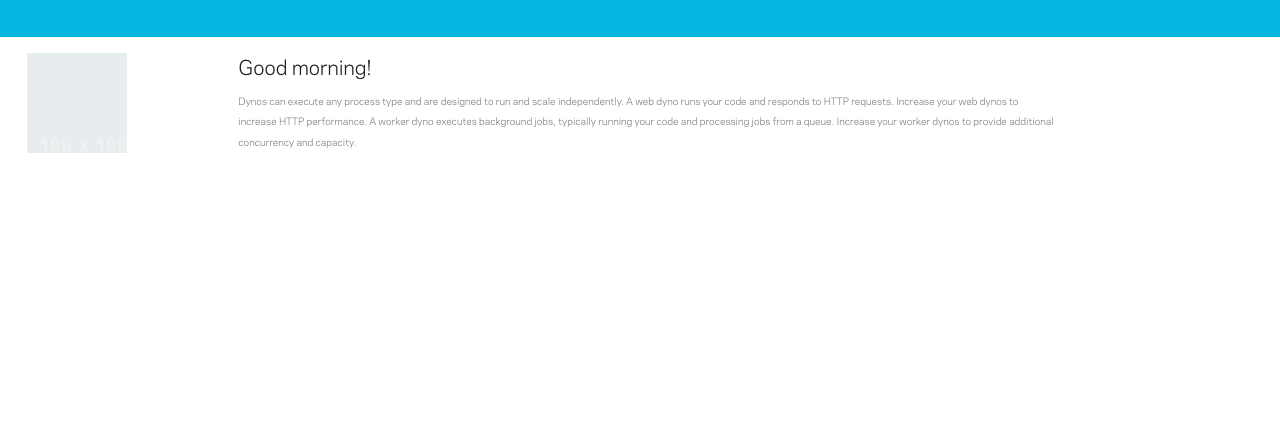
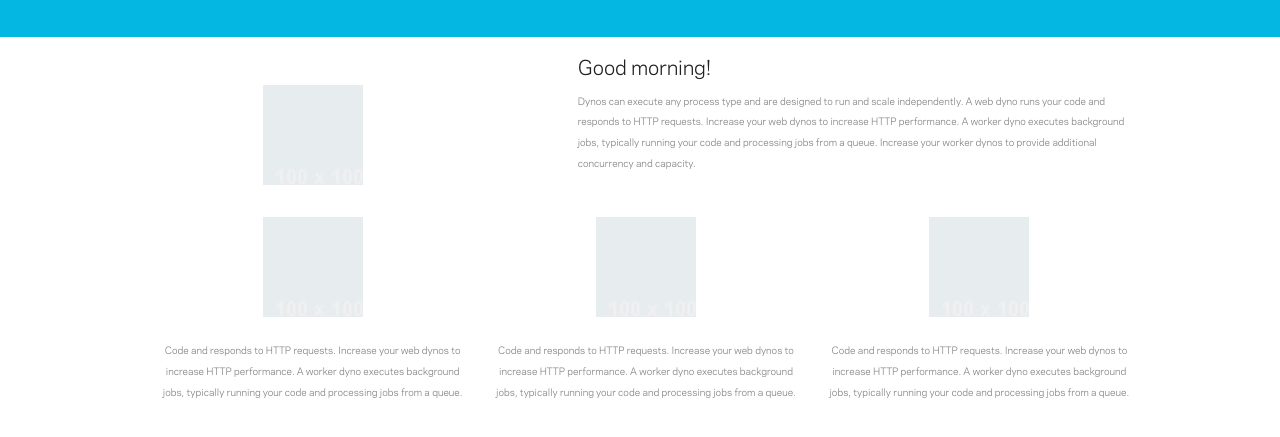
Before and after one commit to hooklift/hooklift-branding, a plain HTML site: page WebContent/index.html in a window 1280 px wide. Shown: the part 135-572 px from the top of the page. Drawn offline with Linux system fonts and the light colour scheme; a web font is replaced by a local one.

Commit message:
Add feature text

```diff
--- a/WebContent/css/landing.css
+++ b/WebContent/css/landing.css
@@ -80,14 +80,13 @@
   padding-bottom: 2.5em;
 }
 
-#hero .text {
+#hero .main-text {
   text-align: center;
 }
 
-#hero .text h1 {
+#hero .main-text h1 {
   color: #fff;
   font-family: PolarisLight;
-  /*font-size: 2.0125em;*/
   font-size: 25px;
   font-size: 1.6125rem;
 }
@@ -97,26 +96,41 @@
   padding: 1em 0 2.5em 0.75em;
 }
 
-#page-content .text h2,
-#page-content .text p {
+#page-content .feature-text h2,
+#page-content .feature-text p,
+#page-content .centered-text p {
   font-family: PolarisBook;
 }
 
-#page-content .text h2 {
+#page-content .feature-text h2 {
   font-size: 19px;
   font-size: 1.2125rem;
 }
 
-#page-content .small-8.text {
+#page-content .small-8.feature-text {
   float: left;
 }
 
-#page-content .text p {
+#page-content .feature-text p,
+#page-content .centered-text p {
   font-size: 9px;
   font-size: 0.6rem;
   line-height: 20px;
   line-height: 1.3rem;
   color: #828282;
+}
+
+#page-content .medium-4.columns {
+  text-align: center;
+}
+
+#page-content .centered-text {
+  text-align: center;
+}
+
+#page-content .centered-text img {
+  margin-bottom: 24px;
+  margin-bottom: 1.5rem;
 }
 
 @media screen and (min-width: 28.75em) {
@@ -136,8 +150,13 @@
   }
 
   /* HERO */
-  #hero .text h1 {
+  #hero .main-text h1 {
     font-size: 2.0125rem;
+  }
+
+  /* PAGE CONTENT */
+  #page-content .feature-image img {
+    padding: 2em;
   }
 }
 
--- a/WebContent/css/landingnext.css
+++ b/WebContent/css/landingnext.css
@@ -85,14 +85,13 @@
   padding-bottom: 2.5em;
 }
 
-#hero .text {
+#hero .main-text {
   text-align: center;
 }
 
-#hero .text h1 {
+#hero .main-text h1 {
   color: #fff;
   font-family: PolarisLight;
-  /*font-size: 2.0125em;*/
   font-size: 1.6125rem;
 }
 
@@ -101,23 +100,37 @@
   padding: 1em 0 2.5em 0.75em;
 }
 
-#page-content .text h2,
-#page-content .text p {
+#page-content .feature-text h2,
+#page-content .feature-text p,
+#page-content .centered-text p {
   font-family: PolarisBook;
 }
 
-#page-content .text h2 {
+#page-content .feature-text h2 {
   font-size: 1.2125rem;
 }
 
-#page-content .small-8.text {
+#page-content .small-8.feature-text {
   float: left;
 }
 
-#page-content .text p {
+#page-content .feature-text p,
+#page-content .centered-text p {
   font-size: 0.6rem;
   line-height: 1.3rem;
   color: #828282;
+}
+
+#page-content .medium-4.columns {
+  text-align: center;
+}
+
+#page-content .centered-text {
+  text-align: center;
+}
+
+#page-content .centered-text img {
+  margin-bottom: 1.5rem;
 }
 
 @media screen and (min-width: 28.75em) {
@@ -137,8 +150,13 @@
   }
 
   /* HERO */
-  #hero .text h1 {
+  #hero .main-text h1 {
     font-size: 2.0125rem;
+  }
+
+  /* PAGE CONTENT */
+  #page-content .feature-image img {
+    padding: 2em;
   }
 }
 
--- a/WebContent/index.html
+++ b/WebContent/index.html
@@ -34,16 +34,17 @@
         </nav>
         <section id="hero">
           <div class="row">
-            <div class="small-11 small-centered columns text">
+            <div class="small-11 small-centered columns main-text">
               <h1>Your data, your choice</h1>
             </div>
           </div>
         </section>
         <div id="page-content">
-          <div class="small-2 columns">
+          <div class="row">
+            <div class="medium-4 columns feature-image">
               <img src="/assets/images/dummy-100x100-colorE7ECEE.jpg">
             </div>
-          <div class="small-8 columns text">
+            <div class="medium-7 columns feature-text">
               <h2>Good morning!</h2>
               <p>
                 Dynos can execute any process type and are designed to run and scale independently.
@@ -52,6 +53,33 @@
                 background jobs, typically running your code and processing jobs from a queue.
                 Increase your worker dynos to provide additional concurrency and capacity.
               </p>
+            </div>
+          </div>
+          <div class="row centered-text">
+            <div class="medium-4 large-4 columns supporticons">
+              <img src="/assets/images/dummy-100x100-colorE7ECEE.jpg">
+              <p>
+                Code and responds to HTTP requests. Increase your web dynos to increase
+                HTTP performance. A worker dyno executes background jobs,
+                typically running your code and processing jobs from a queue.
+              </p>
+            </div>
+            <div class="medium-4 large-4 columns supporticons">
+              <img src="/assets/images/dummy-100x100-colorE7ECEE.jpg">
+              <p>
+                Code and responds to HTTP requests. Increase your web dynos to increase
+                HTTP performance. A worker dyno executes background jobs,
+                typically running your code and processing jobs from a queue.
+              </p>
+            </div>
+            <div class="medium-4 large-4 columns supporticons">
+              <img src="/assets/images/dummy-100x100-colorE7ECEE.jpg">
+              <p>
+                Code and responds to HTTP requests. Increase your web dynos to increase
+                HTTP performance. A worker dyno executes background jobs,
+                typically running your code and processing jobs from a queue.
+              </p>
+            </div>
           </div>
         </div>
       </div>
```
Lines whose indentation alone changed are shown as unchanged.
